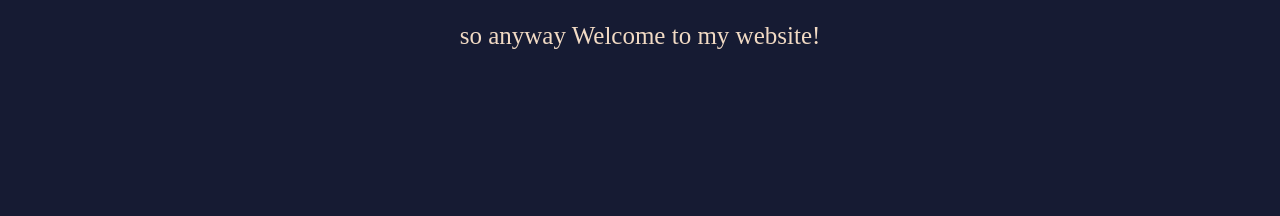
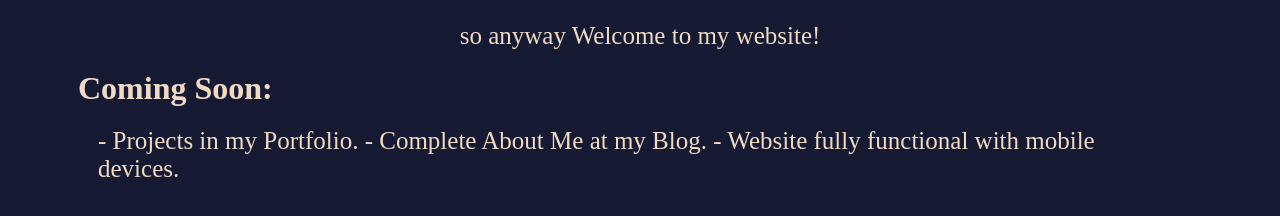
Before and after one commit to thalfor/websiteFrontend, a React (Vite) app: page / in a window 1280 px wide. Shown: the part 446-662 px from the top of the page. Built offline with nearby package versions, Linux system fonts and the light colour scheme; a web font is replaced by a local one.

Commit message:
updating home

```diff
--- a/src/pages/homeEng/index.jsx
+++ b/src/pages/homeEng/index.jsx
@@ -14,6 +14,14 @@ export function HomeEng(){
       <p>
         so anyway Welcome to my website!
       </p>
+      <div className='comingSoon'>
+        <h1>Coming Soon:</h1>
+        <p>
+          - Projects in my Portfolio.
+          - Complete About Me at my Blog.
+          - Website fully functional with mobile devices.
+        </p>
+      </div>
     </Container>
 
   );
```
